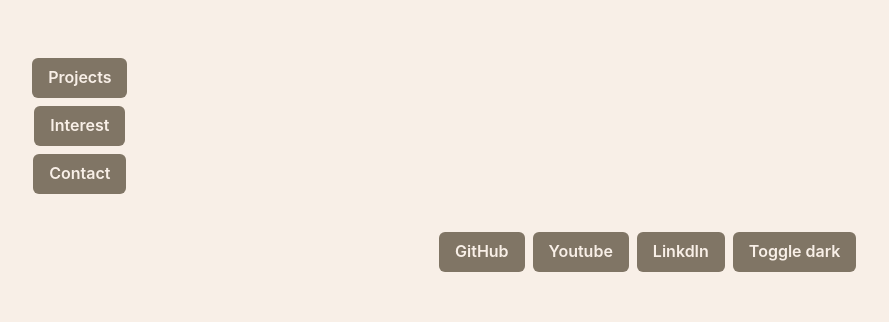
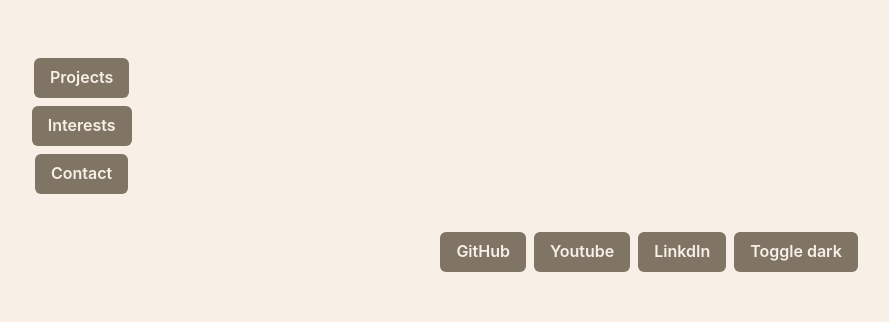
Before and after one commit to Maaz-Selia/my-site, a React (Vite) app: page / in a window 1280 px wide. Shown: the top 322 px of the page, without its empty margins (59-948 px from the left). Built offline with nearby package versions, Linux system fonts and the light colour scheme.

Commit message:
Added links to Links bar via <a> Anchor element

```diff
--- a/src/components/LinkBar.tsx
+++ b/src/components/LinkBar.tsx
@@ -5,9 +5,15 @@
 
     return (
         <HStack alignItems='center' justifyContent='right' gap={2}>
-            <Button>GitHub</Button>
-            <Button>Youtube</Button>
-            <Button>LinkdIn</Button>
+            <a href='https://github.com/Maaz-Selia' target='_blank' rel='noopener noreferrer'>
+                <Button>GitHub</Button>
+            </a>
+            <a href='www.youtube.com/@_masmoto' target='_blank' rel='noopener noreferrer'>
+                <Button>Youtube</Button>
+            </a>
+            <a href='https://www.linkedin.com/in/maaz-selia' target='_blank' rel='noopener noreferrer'>
+                <Button>LinkdIn</Button>
+            </a>
             <Button onClick={toggleColorMode}>Toggle { colorMode === 'light' ? 'dark' : 'light' }</Button>
         </HStack>
     )
--- a/src/components/NavBar.tsx
+++ b/src/components/NavBar.tsx
@@ -4,7 +4,7 @@
     return (
         <VStack>
             <Button>Projects</Button>
-            <Button>Interest</Button>
+            <Button>Interests</Button>
             <Button>Contact</Button>
         </VStack>
     )
```
